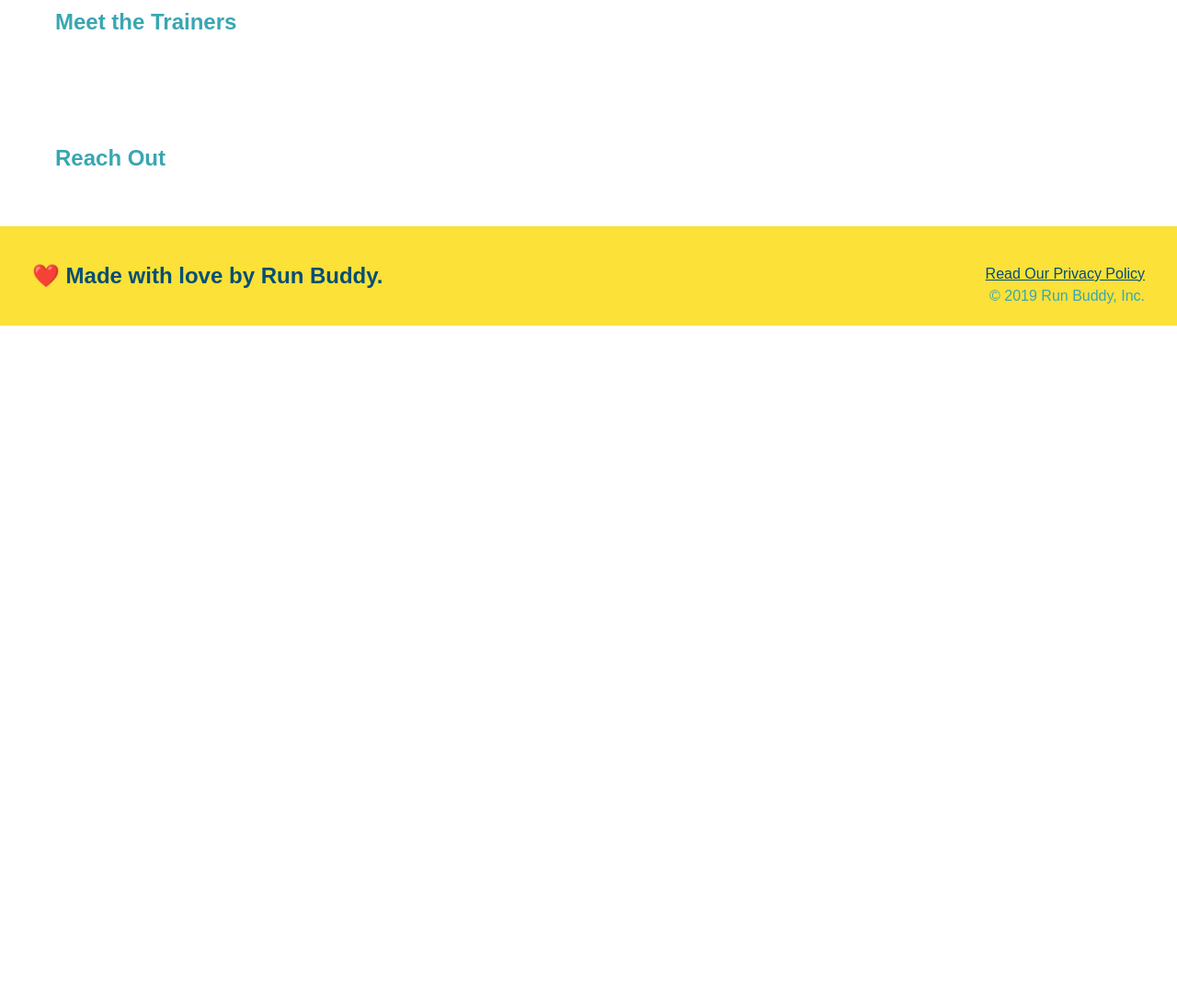
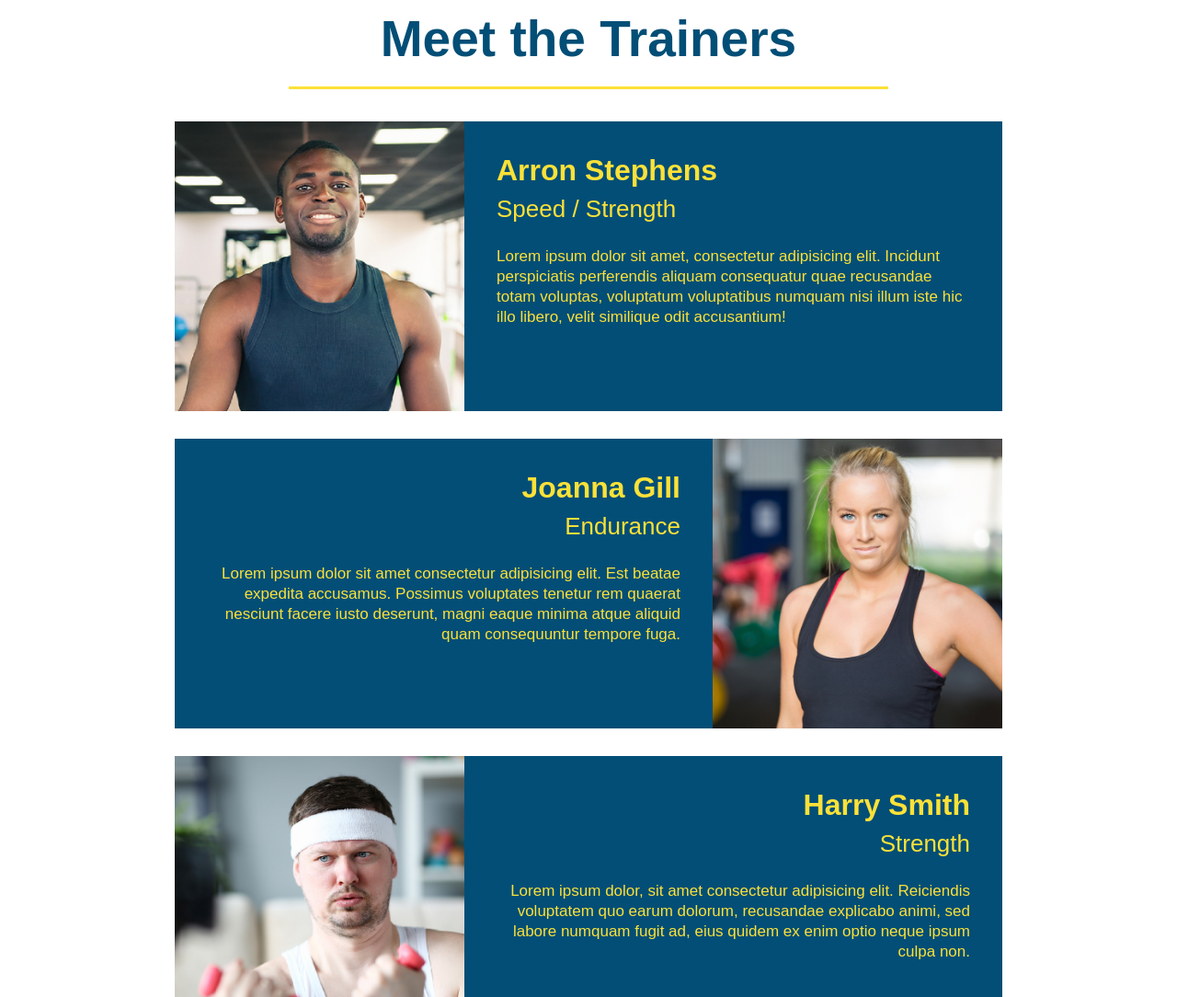
Before and after one commit to SirUbu/run-buddy, a plain HTML site: page index.html in a window 1280 px wide. Shown: the part 2780-3864 px from the top of the page at 92% size. Before the commit the page ends 3134 px from the top, so only its background shows below. Drawn offline with Linux system fonts and the light colour scheme.

Commit message:
Styled the Meet the Trainers section.

```diff
--- a/assets/css/style.css
+++ b/assets/css/style.css
@@ -117,6 +117,15 @@ header nav ul li a {
     border-color: #39a6b2;
 }
 
+.text-left {
+    text-align: left;
+}
+
+.text-right {
+    text-align: right;
+}
+
+/* What We Do section */
 .intro {
     text-align: center;
 }
@@ -129,6 +138,7 @@ header nav ul li a {
     margin: 0 auto;
 }
 
+/* What You Do section */
 .steps {
     text-align: center;
     background: #fce138;
@@ -158,6 +168,46 @@ header nav ul li a {
     font-size: 23px;
 }
 
+/* Meet the Trainers section */
+.trainers {
+    text-align: center;
+}
+
+.trainer {
+    width: 900px;
+    margin: 0 auto 30px auto;
+    background: #024e76;
+    color: #fce138;
+    overflow: auto;
+}
+
+.trainer img {
+    width: 35%;
+    float: left;
+}
+
+.trainer-bio {
+    padding: 35px;
+    float: left;
+    width: 65%;
+}
+
+.trainer-bio h3 {
+    font-size: 32px;
+    margin-bottom: 8px;
+}
+
+.trainer-bio h4 {
+    font-weight: lighter;
+    font-size: 26px;
+    margin-bottom: 25px;
+}
+
+.trainer-bio p {
+    font-size: 17px;
+    line-height: 1.3;
+}
+
 /* footer styling */
 footer {
     background: #fce138;
--- a/index.html
+++ b/index.html
@@ -103,8 +103,38 @@
         </section>
 
         <!-- "meet the trainers" section -->
-        <section id="your-trainers">
-            <h2>Meet the Trainers</h2>
+        <section id="your-trainers" class="trainers">
+            <h2 class="section-title primary-border">Meet the Trainers</h2>
+
+            <!-- trainer 1 -->
+            <article class="trainer">
+                <img src="./assets/images/trainer-1.jpg" alt="Arron Stephens in his workout clothes, ready to pump iron" />
+                <div class="trainer-bio text-left">
+                    <h3>Arron Stephens</h3>
+                    <h4>Speed / Strength</h4>
+                    <p>Lorem ipsum dolor sit amet, consectetur adipisicing elit. Incidunt perspiciatis perferendis aliquam consequatur quae recusandae totam voluptas, voluptatum voluptatibus numquam nisi illum iste hic illo libero, velit similique odit accusantium!</p>
+                </div>
+            </article>
+
+            <!-- trainer 2 -->
+            <article class="trainer">
+                <div class="trainer-bio text-right">
+                    <h3>Joanna Gill</h3>
+                    <h4>Endurance</h4>
+                    <p>Lorem ipsum dolor sit amet consectetur adipisicing elit. Est beatae expedita accusamus. Possimus voluptates tenetur rem quaerat nesciunt facere iusto deserunt, magni eaque minima atque aliquid quam consequuntur tempore fuga.</p>
+                </div>
+                <img src="./assets/images/trainer-2.jpg" alt="Joanna Gill cooling off after a workout" />
+            </article>
+
+            <!-- trainer 3 -->
+            <article class="trainer">
+                <img src="./assets/images/trainer-3.jpg" alt="Harry Smith wearing a headband and lifting comically small pink weights" />
+                <div class="trainer-bio text-right">
+                    <h3>Harry Smith</h3>
+                    <h4>Strength</h4>
+                    <p>Lorem ipsum dolor, sit amet consectetur adipisicing elit. Reiciendis voluptatem quo earum dolorum, recusandae explicabo animi, sed labore numquam fugit ad, eius quidem ex enim optio neque ipsum culpa non.</p>
+                </div>
+            </article>
         </section>
 
         <!-- "reach out" section -->
```
Also changed, not shown: assets/images/trainer-1.jpg (added), assets/images/trainer-2.jpg (added), assets/images/trainer-3.jpg (added).
